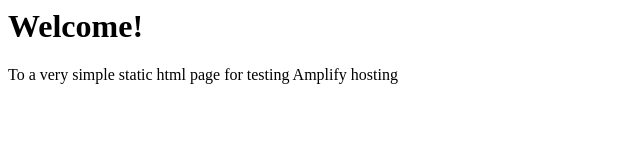
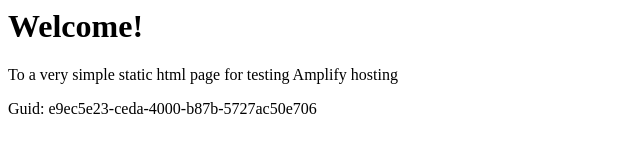
Before and after one commit to aws-aemilia-icn/Github-PR-Commit-Integration-Test-DoNotTouch-GithubWebhookPreviewCanaryTest-v1-prod-ap-northeast-2, a website: page src/index.html in a window 1280 px wide. Shown: the whole page, without its empty margins (0-640 px from the left). Drawn offline with Linux system fonts and the light colour scheme.

Commit message:
commit from integ tests

```diff
--- a/src/index.html
+++ b/src/index.html
@@ -1,3 +1,5 @@
+
+
 <html lang="en">
 
 <head>
@@ -10,6 +12,6 @@
 <body>
     <h1>Welcome!</h1>
     <p>To a very simple static html page for testing Amplify hosting</p>
-</body>
+    <p>Guid: e9ec5e23-ceda-4000-b87b-5727ac50e706</p></body>
 
 </html>
```
